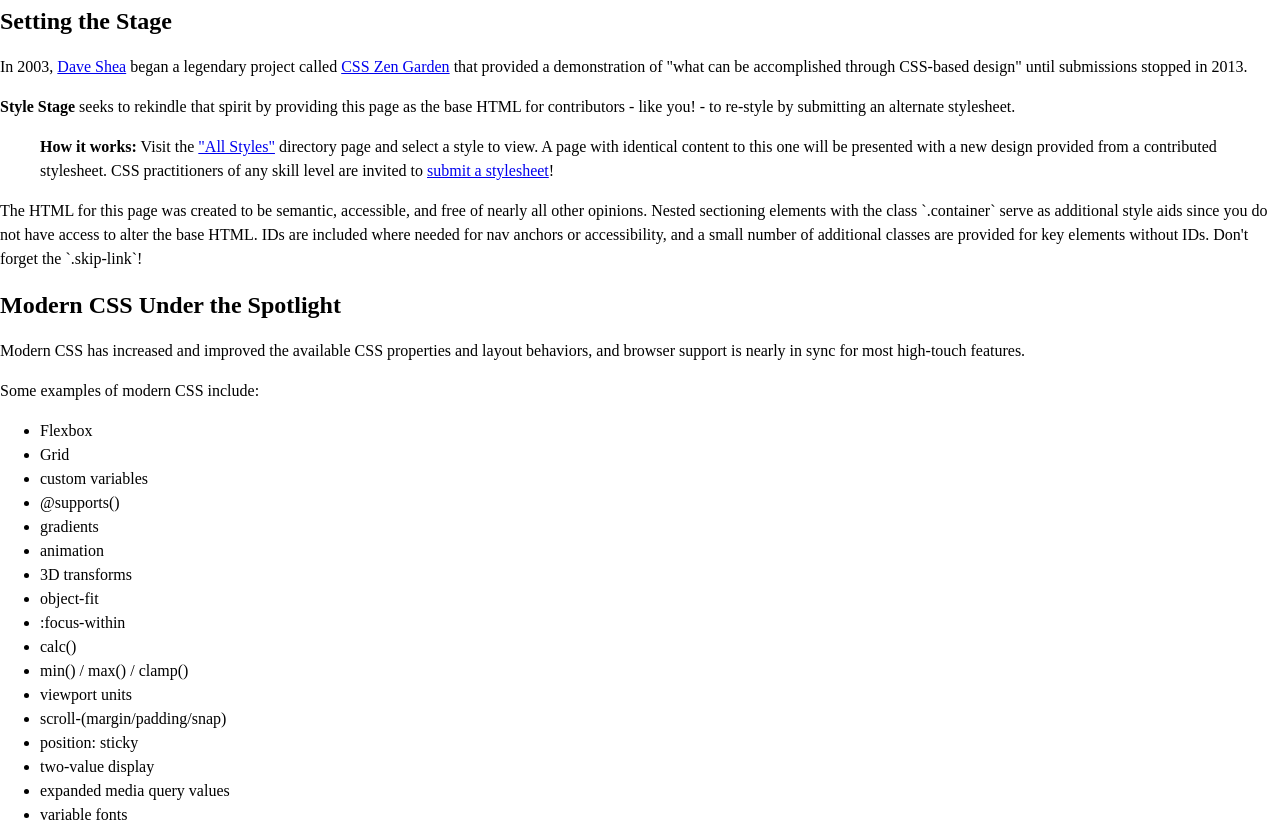
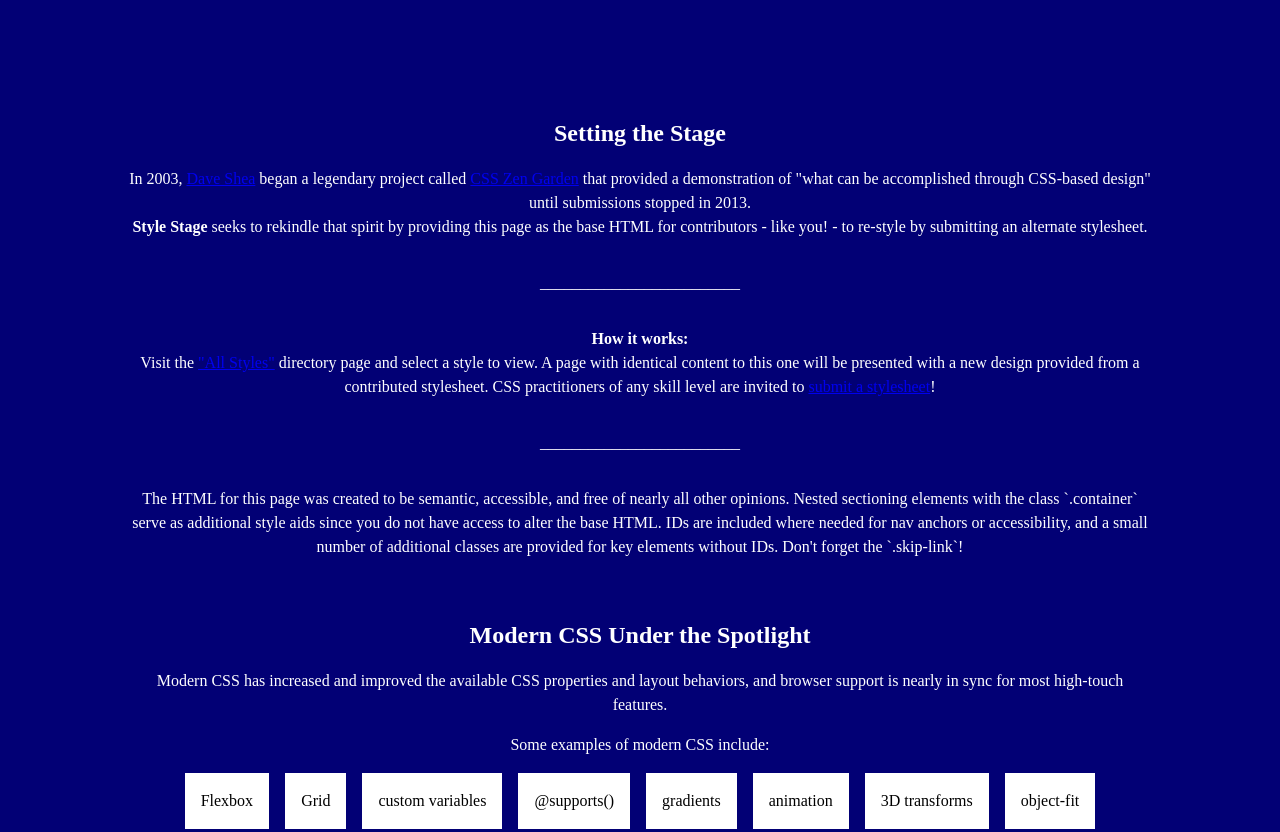
Before and after one commit to vbisso/stylestage_sass, a website: page public/index.html in a window 1280 px wide. Shown: the part 1648-2480 px from the top of the page. Drawn offline with nearby package versions, Linux system fonts and the light colour scheme; files that its build step writes are made by us from their sources.

Commit message:
containers class

```diff
--- /dev/null
+++ b/sass/_containers.scss
@@ -0,0 +1,94 @@
+.container ul {
+  list-style-type: none;
+  margin: 0;
+  padding: 0;
+}
+
+#about,
+#guidelines,
+#contribute {
+  margin: 5rem 0 auto;
+  max-width: 80%;
+  display: flex;
+  justify-self: center;
+  flex-direction: column;
+  flex-wrap: wrap;
+  gap: 10px;
+}
+
+//Setting the stage
+#about .container:nth-of-type(1) {
+  margin-top: 2rem;
+  h2 {
+    margin-bottom: 1rem;
+  }
+
+  p {
+    margin: 0;
+  }
+
+  p:nth-of-type(2)::after,
+  blockquote::after {
+    content: "_________________________";
+    display: block;
+    margin: 2rem 0;
+  }
+
+  blockquote p strong {
+    //How It Works
+    display: block;
+  }
+  blockquote {
+    margin: 0;
+  }
+}
+
+#about .container:nth-of-type(2) {
+  margin-top: 3rem;
+  ul {
+    display: flex;
+    flex-wrap: wrap;
+    justify-content: center;
+    margin: auto;
+    gap: 1em;
+
+    li {
+      padding: 1em;
+      background-color: white;
+      color: black;
+    }
+  }
+}
+
+//Guidelines
+.link-guidelines {
+  display: block;
+  margin: auto;
+  max-width: fit-content;
+  background-color: white;
+  color: black;
+  padding: 1em 2em;
+  text-decoration: none;
+}
+
+//contribute
+#contribute .container:nth-of-type(2) ol {
+  display: flex;
+  flex-direction: column;
+  gap: 1em;
+  max-width: 60%;
+  justify-self: center;
+  list-style-type: none;
+  counter-reset: my-counter;
+  padding: 0;
+
+  li {
+    counter-increment: my-counter;
+    &::before {
+      content: counter(my-counter);
+      margin-right: 1rem;
+      font-weight: bold;
+      font-size: 4rem;
+    }
+  }
+}
--- /dev/null
+++ b/sass/_layout.scss
@@ -0,0 +1,7 @@
+body {
+  display: flex;
+  flex-direction: column;
+  text-align: center;
+  background-color: rgb(2, 0, 117);
+  color: white;
+}
--- a/sass/style.scss
+++ b/sass/style.scss
@@ -1 +1,3 @@
-@import "reset";
+@import "_reset";
+@import "_layout";
+@import "_containers";
```
